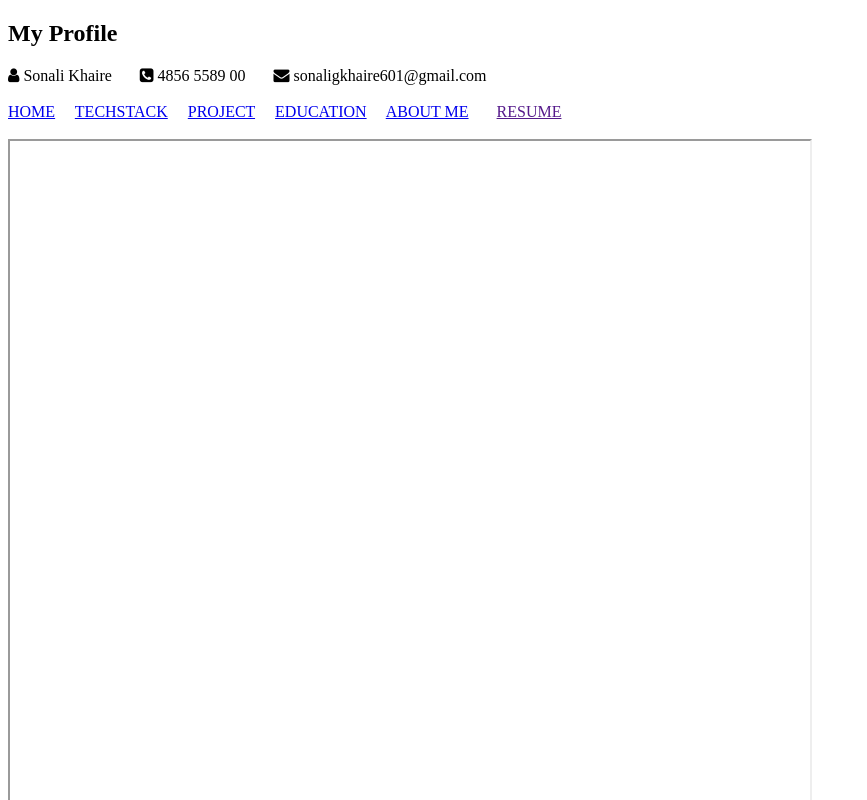
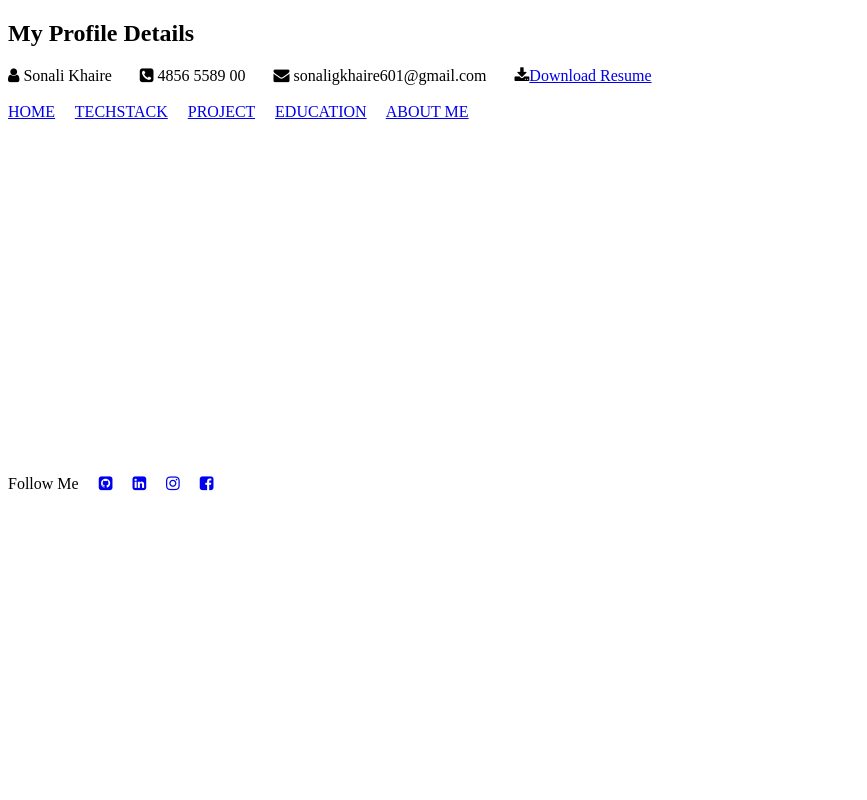
Before and after one commit to sonaligkhaire/my-profile, a plain HTML site: page index.html in a window 1280 px wide. Shown: the top 800 px of the page, without its empty margins (0-867 px from the left). Drawn offline with Linux system fonts and the light colour scheme.

Commit message:
added resume
added resume

```diff
--- a/index.html
+++ b/index.html
@@ -5,32 +5,41 @@
     <meta name="viewport" content="width=device-width, initial-scale=1.0">
     <title>My Profile</title>
     <link rel="stylesheet" href="https://cdnjs.cloudflare.com/ajax/libs/font-awesome/4.7.0/css/font-awesome.min.css">
-
 </head>
 <body>
-    <h2> My Profile</h2>
+    <h2> My Profile Details</h2>
     <i class="fa fa-user" aria-hidden="true">  </i>
     <span>Sonali Khaire</span>
     &nbsp; &nbsp; &nbsp;
     <i class="fa fa-phone-square" aria-hidden="true"> 4856 5589 00 </i>
     &nbsp; &nbsp; &nbsp;
     <i class="fa fa-envelope" aria-hidden="true"> sonaligkhaire601@gmail.com</i>
+    &nbsp; &nbsp; &nbsp;
+    <i class="fa fa-download" aria-hidden="true"><a href="assets/RESUME.pdf" target="myFrame">Download Resume</a></i>
     <br><br>
 
-    <nav>
+
+
     <a href="home.html" target="myFrame">HOME</a> &nbsp; &nbsp;
     <a href="techStack.html" target="myFrame">TECHSTACK</a> &nbsp; &nbsp;
     <a href="project.html" target="myFrame">PROJECT</a> &nbsp; &nbsp;
     <a href="education.html" target="myFrame">EDUCATION</a> &nbsp; &nbsp;
     <a href="aboutMe.html" target="myFrame">ABOUT ME</a> &nbsp; &nbsp; &nbsp;
-    <a href="" target="myFrame">RESUME</a> &nbsp; &nbsp; &nbsp;
 
 
-    </nav>
+    <br>
+    <iframe width="450px" height="350px"  src="" name="myFrame" frameborder="0"></iframe>
+    <br>
+        <span>Follow Me</span> &nbsp; &nbsp;
+        <a href="https://github.com/" target="_blank"><i class="fa fa-github-square" aria-hidden="true"></i></a>
+         &nbsp; &nbsp;
+        <a href="https://www.linkedin.com/login" target="_blank"><i class="fa fa-linkedin-square" aria-hidden="true"></i></a>
+        &nbsp; &nbsp;
+        <a href="https://www.instagram.com/accounts/login/" target="_blank"><i class="fa fa-instagram" aria-hidden="true"></i></a>
+        &nbsp; &nbsp;
+        <a href="http://facebook.com/" target="_blank"><i class="fa fa-facebook-square" aria-hidden="true"></i></a>
 
-    <br>
-    <iframe width="800px" height="800px"  src="" name="myFrame">
-    </iframe>
+
 
 </body>
 </html>
```
Also changed, not shown: 1 other file.
